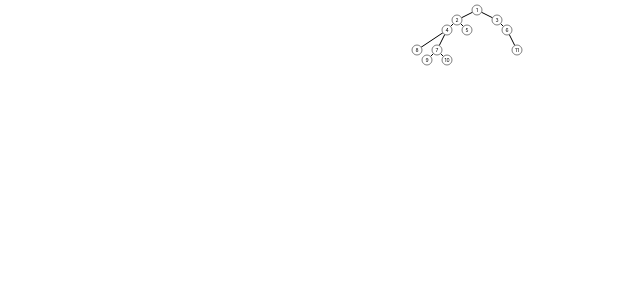
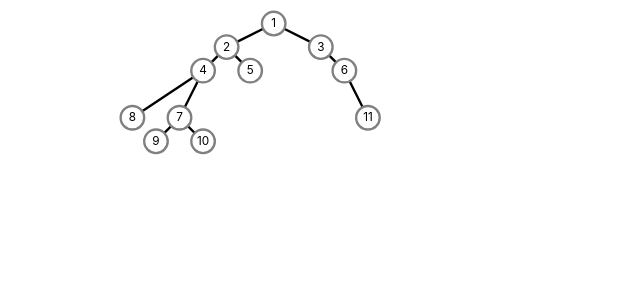
Before and after one commit to seliverstovv/test-task-tree, a React (Create React App) app: page / in a window 1280 px wide. Shown: the top 300 px of the page, without its empty margins (13-653 px from the left). Built offline with nearby package versions, Linux system fonts and the light colour scheme.

Commit message:
added id type / added scale svg styles

```diff
--- a/src/App.css
+++ b/src/App.css
@@ -7,3 +7,19 @@
 .svgLinesGroup:focus {
   outline: none !important;
 }
+
+.scaling-svg-container {
+  position: relative;
+  height: 0;
+  width: 100%;
+  padding: 0;
+  padding-bottom: 100%;
+}
+
+.scaling-svg {
+  position: absolute;
+  height: 100%;
+  width: 100%;
+  left: 0;
+  top: 0;
+}
--- a/src/components/Tree.tsx
+++ b/src/components/Tree.tsx
@@ -1,7 +1,7 @@
 import { useCallback, useLayoutEffect, useRef, useState } from "react"
 import {
   PreparedNodeType,
-  ActiveNodeType,
+  ActiveNodesType,
   SVGRefType,
   TreeType,
   PathType,
@@ -14,7 +14,7 @@ type TreeProps = { tree: TreeType }
 
 const Tree = ({ tree }: TreeProps) => {
   const preparedTree = createDataTree(tree)
-  const [activeNodes, setActiveNodes] = useState<ActiveNodeType>([])
+  const [activeNodes, setActiveNodes] = useState<ActiveNodesType>([])
   const [activeLeaf, setActiveLeaf] = useState<null | number>(null)
   const [targetRef, setTargetRef] = useState<SVGRefType | null>(null)
   const rootSvg = useRef<SVGSVGElement>(null)
@@ -44,8 +44,18 @@ const Tree = ({ tree }: TreeProps) => {
   }, [rootSvg])
 
   return (
-    <div style={{ width: "500px", height: "500px", fontSize: "10px" }}>
-      <svg viewBox="0 -10 500 500" xmlns="http://www.w3.org/2000/svg">
+    <div
+      style={{
+        fontSize: "10px",
+        paddingBottom: "92%",
+      }}
+      className="scaling-svg-container"
+    >
+      <svg
+        viewBox="0 -10 500 500"
+        xmlns="http://www.w3.org/2000/svg"
+        className="scaling-svg"
+      >
         <g className="svgLinesGroup" ref={rootSvg} width="500" height="500" />
         {targetRef && (
           <Recursive
```
Also changed, not shown: src/types/Tree.ts (+8 -7 lines).
